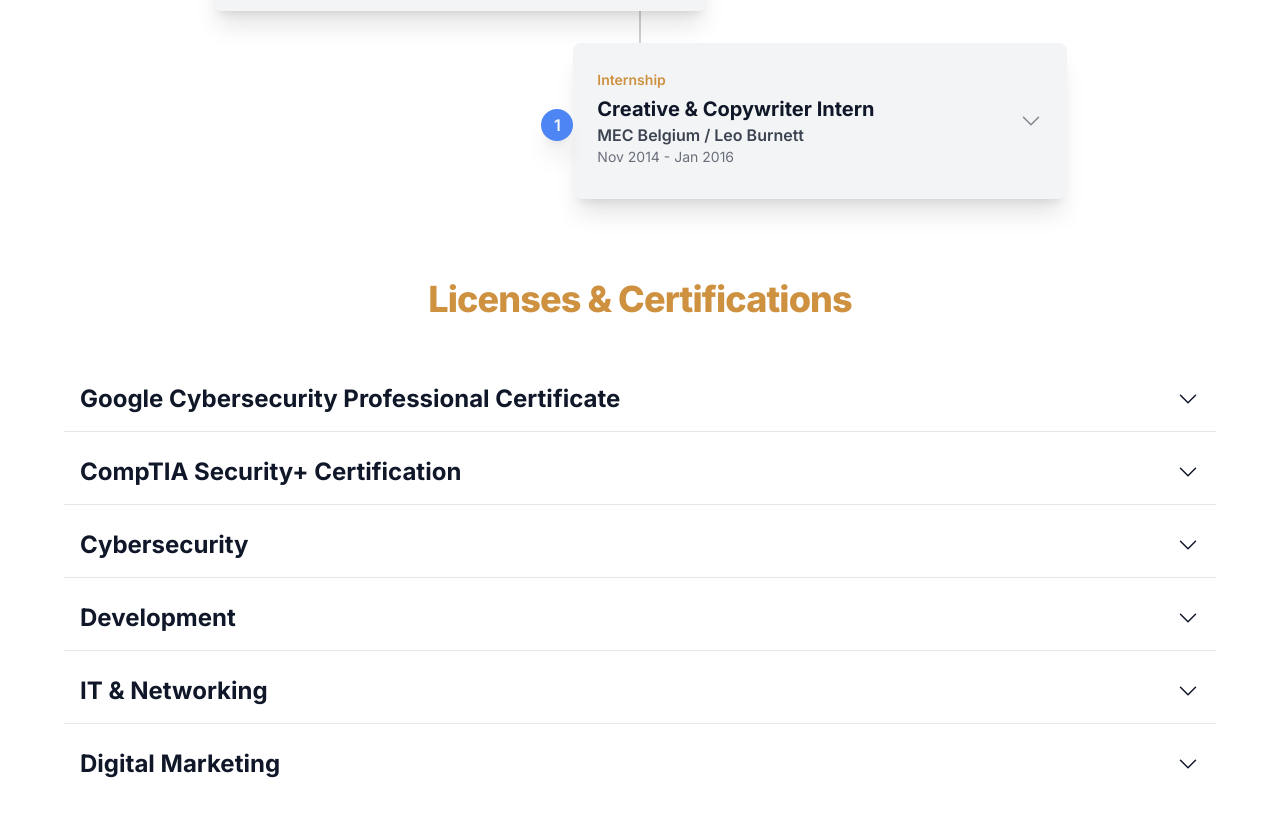
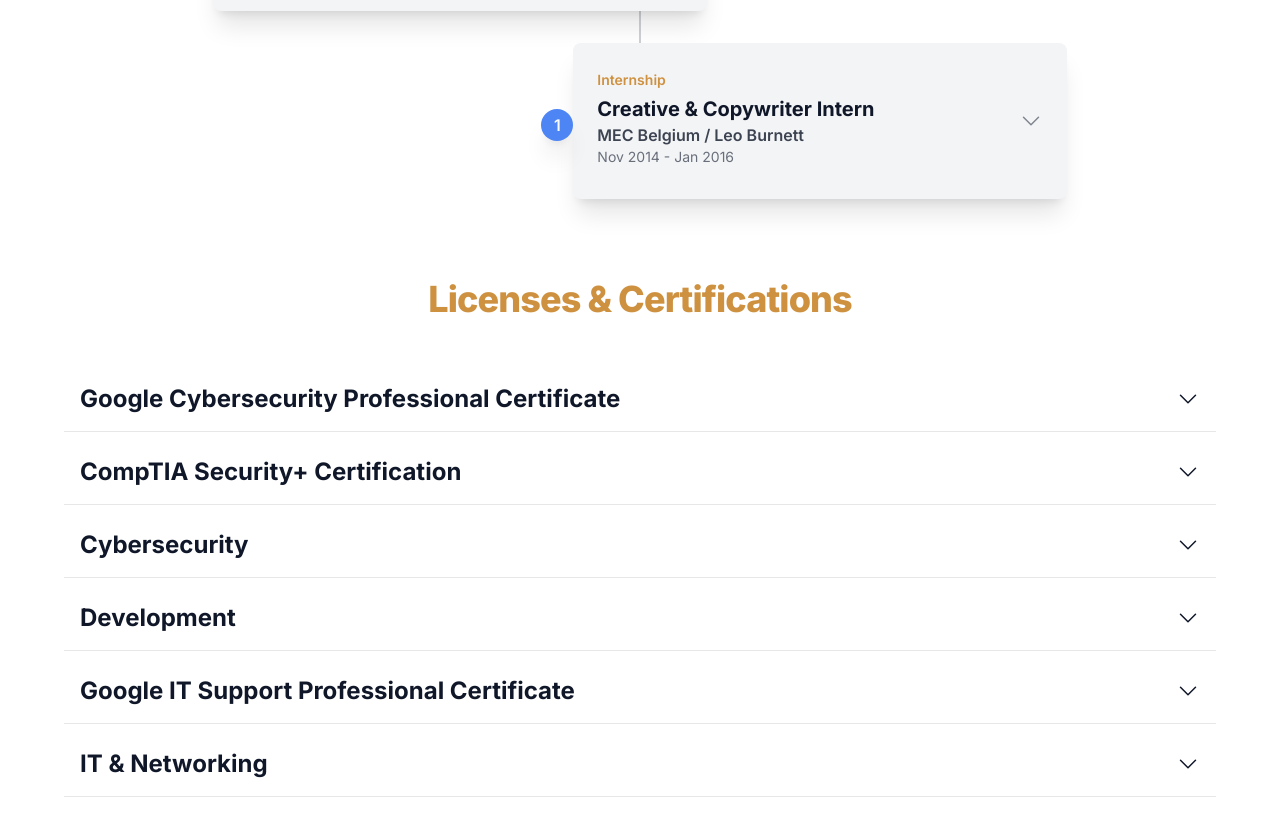
Before and after one commit to denis-collette/personnal-portfolio, an Astro site: page /cv in a window 1280 px wide. Shown: the part 1953-2771 px from the top of the page. Built offline with nearby package versions, Linux system fonts and the light colour scheme; Astro itself is replaced by a stand-in of ours.

Commit message:
start IT Support

```diff
--- a/src/components/CVTimeline.astro
+++ b/src/components/CVTimeline.astro
@@ -125,6 +125,14 @@
 const credlyUrl = "https://www.credly.com/users/denis-collette.83478a41/badges";
 
 const certifications = [
+  {
+    name: "Technical Support Fundamentals",
+    issuer: "Google",
+    date: "Nov 2025",
+    skills: ["Technical Support", "IT", "IT Support"],
+    url: "https://coursera.org/share/2d84e2de73684255aa443ccb9d8a9547",
+    category: "Google IT Support Professional Certificate",
+  },
   {
     name: "CompTIA Security+ Certification (SY0-701): The Total Course",
     issuer: "Packt",
@@ -378,6 +386,7 @@
   "CompTIA Security+ Certification",
   "Cybersecurity",
   "Development",
+  "Google IT Support Professional Certificate",
   "IT & Networking",
   "Digital Marketing",
   "Other",
```
